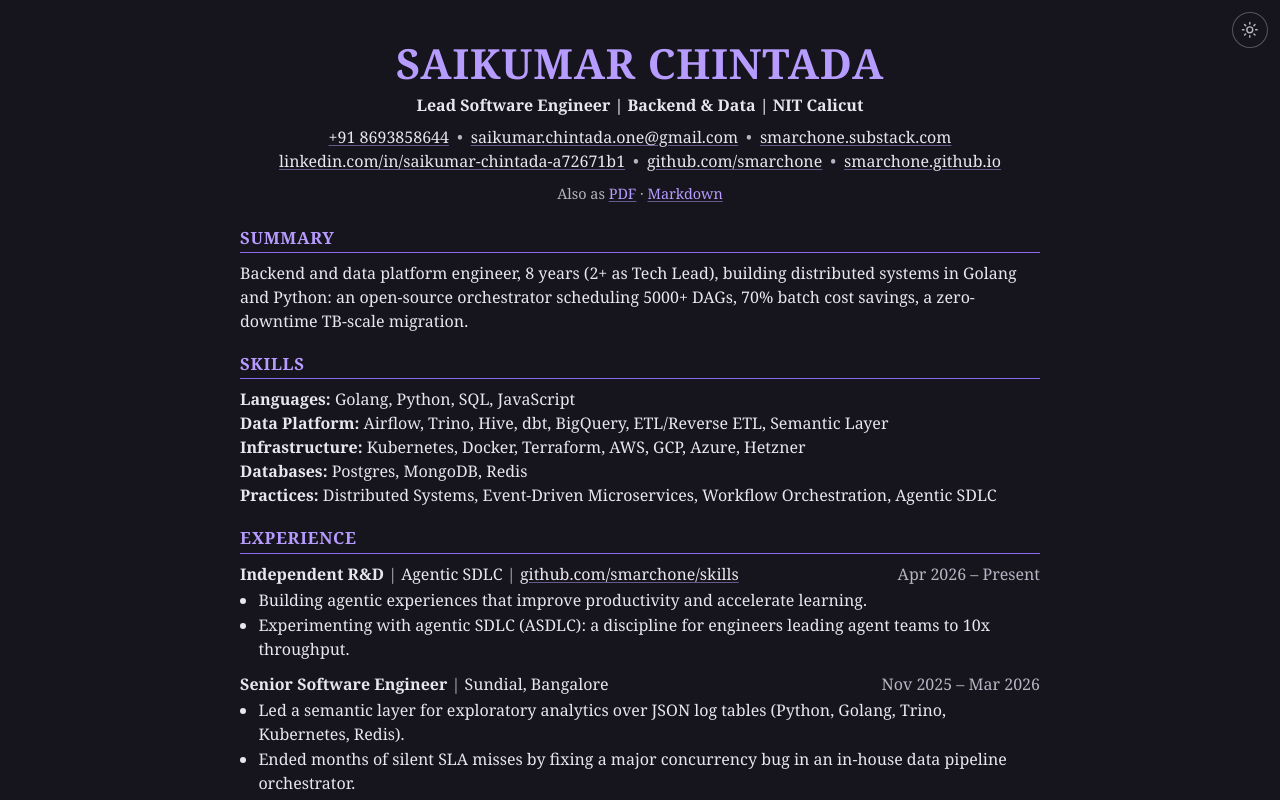
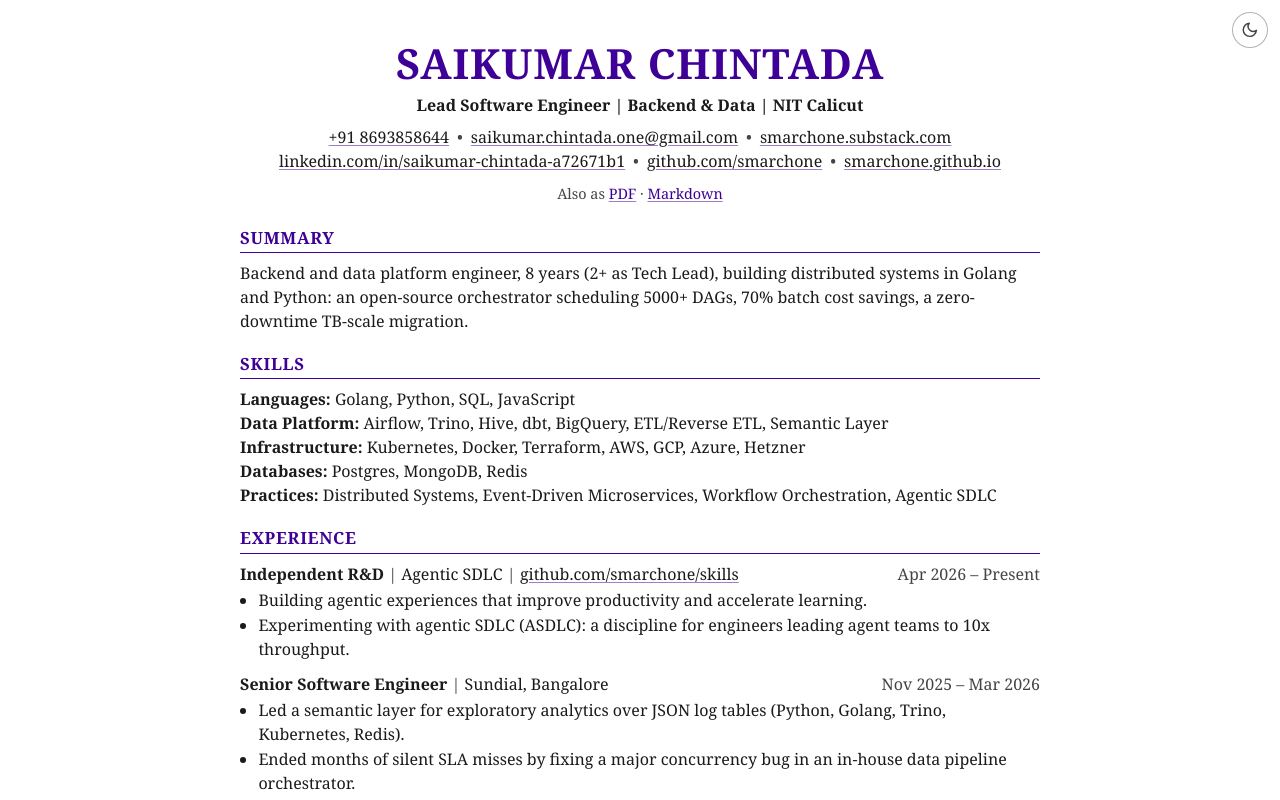
Before and after one commit to smarchone/resume, a plain HTML site: page docs/index.html in a window 1280 px wide. Shown: the top 800 px of the page. Drawn offline with Linux system fonts and the dark colour scheme.

Commit message:
Default the HTML resume to the light theme
Dark mode now applies only when the visitor picks it with the toggle,
instead of following the system preference.

Co-Authored-By: Claude Opus 5.5 <noreply@anthropic.com>

```diff
--- a/docs/index.html
+++ b/docs/index.html
@@ -6,7 +6,7 @@
 <title>Saikumar Chintada - Resume</title>
 <meta name="description" content="Saikumar Chintada: Lead Software Engineer, backend and data platform. 8 years building distributed systems in Golang and Python.">
 <meta name="author" content="Saikumar Chintada">
-<meta name="color-scheme" content="light dark">
+<meta name="color-scheme" content="light">
 <link rel="alternate" type="application/pdf" href="Saikumar_Chintada_Resume.pdf" title="Resume (PDF)">
 <link rel="alternate" type="text/markdown" href="resume.md" title="Resume (Markdown)">
 <script>try{var t=localStorage.getItem("theme");if(t==="light"||t==="dark")document.documentElement.dataset.theme=t}catch(e){}</script>
@@ -46,17 +46,11 @@
     --muted: #444;
     --bg: #ffffff;
     --rule: #3E0097;
+    color-scheme: light;
   }
-  @media (prefers-color-scheme: dark) {
-    :root:not([data-theme="light"]) {
-      --accent: #b79cff;
-      --text: #e8e6ee;
-      --muted: #b8b4c4;
-      --bg: #16141c;
-      --rule: #8a6cf0;
-    }
-  }
+  /* Light is the default; dark applies only when the visitor picks it with the toggle. */
   :root[data-theme="dark"] {
+    color-scheme: dark;
     --accent: #b79cff;
     --text: #e8e6ee;
     --muted: #b8b4c4;
@@ -97,10 +91,6 @@
   .theme-toggle .sun { display: none; }
   :root[data-theme="dark"] .theme-toggle .sun { display: block; }
   :root[data-theme="dark"] .theme-toggle .moon { display: none; }
-  @media (prefers-color-scheme: dark) {
-    :root:not([data-theme="light"]) .theme-toggle .sun { display: block; }
-    :root:not([data-theme="light"]) .theme-toggle .moon { display: none; }
-  }
 
   header { text-align: center; margin-bottom: 1.25rem; }
   h1 {
@@ -296,8 +286,7 @@
 <script>
 (function () {
   var root = document.documentElement, btn = document.querySelector(".theme-toggle");
-  var mq = matchMedia("(prefers-color-scheme: dark)");
-  function isDark() { return root.dataset.theme ? root.dataset.theme === "dark" : mq.matches; }
+  function isDark() { return root.dataset.theme === "dark"; }
   function label() { btn.setAttribute("aria-label", isDark() ? "Switch to light theme" : "Switch to dark theme"); }
   btn.hidden = false; label();
   btn.addEventListener("click", function () {
@@ -306,7 +295,6 @@
     try { localStorage.setItem("theme", next); } catch (e) {}
     label();
   });
-  mq.addEventListener("change", label);
 })();
 </script>
 </body>
```
